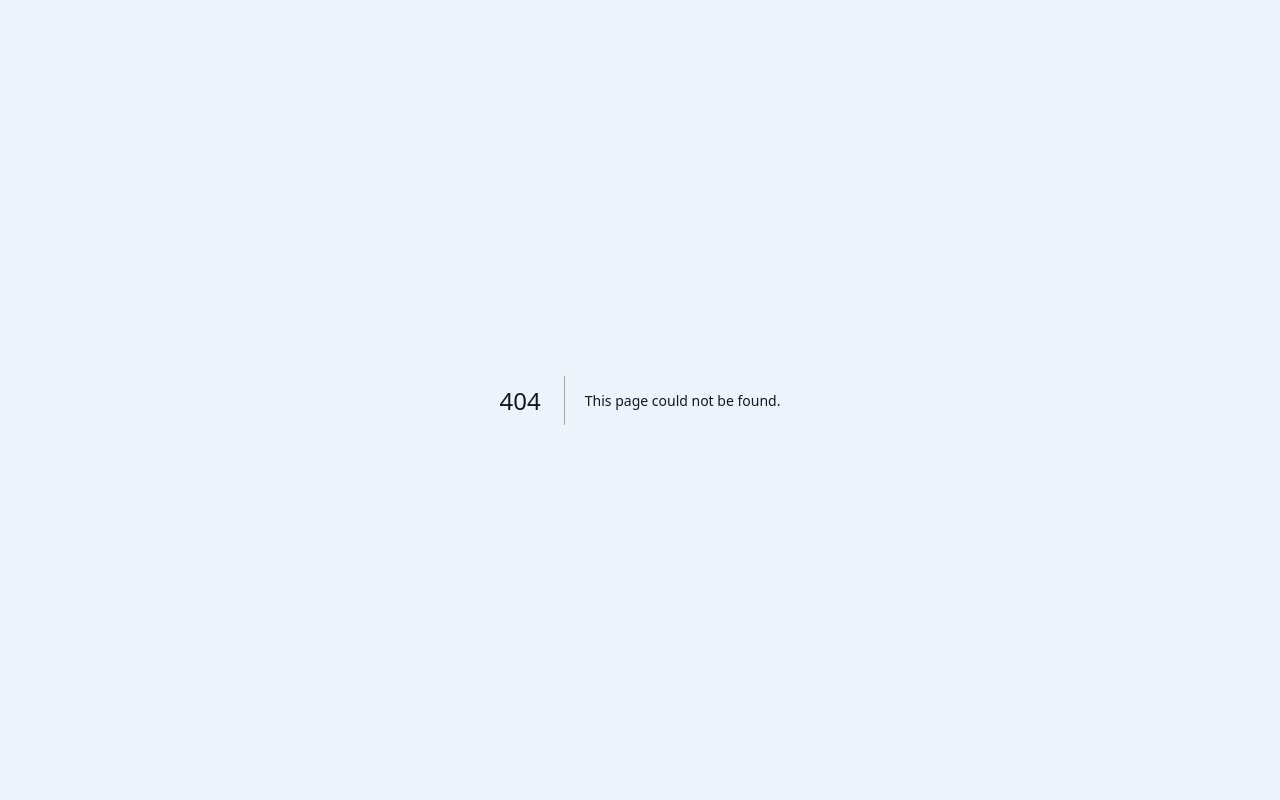
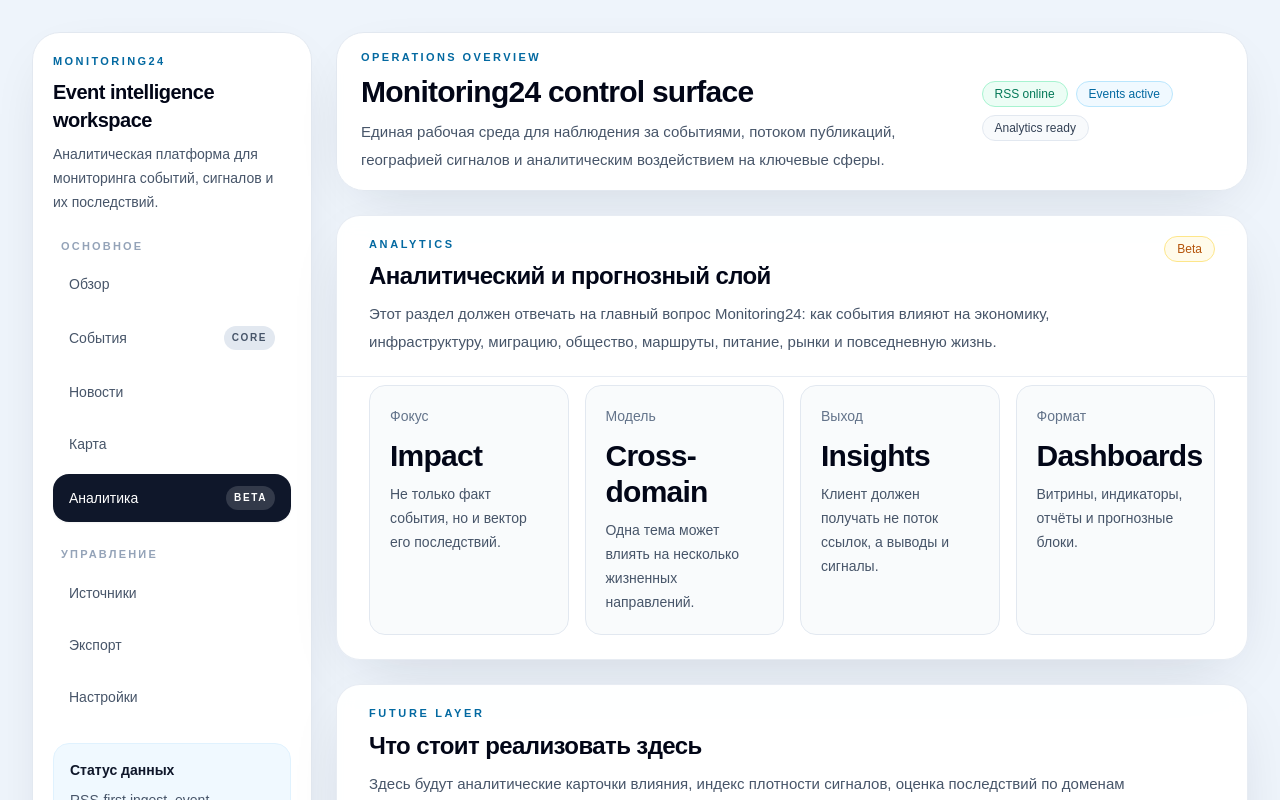
Before and after one commit to WolfRain007/monitoring24-app, a Next.js app: page /analytics in a window 1280 px wide. Before the commit this address had no page. Shown: the top 800 px of the page. Built offline with nearby package versions, Linux system fonts and the light colour scheme; no server answers.

Commit message:
Create page.tsxап

```diff
--- /dev/null
+++ b/app/analytics/page.tsx
@@ -0,0 +1,60 @@
+import { AppShell } from "@/components/layout/app-shell";
+import { EmptyState } from "@/components/ui/empty-state";
+import { MetricCard } from "@/components/ui/metric-card";
+import { Panel } from "@/components/ui/panel";
+import { SectionHeader } from "@/components/ui/section-header";
+import { StatusBadge } from "@/components/ui/status-badge";
+
+export default function AnalyticsPage() {
+  return (
+    <AppShell>
+      <Panel className="overflow-hidden">
+        <SectionHeader
+          eyebrow="Analytics"
+          title="Аналитический и прогнозный слой"
+          description="Этот раздел должен отвечать на главный вопрос Monitoring24: как события влияют на экономику, инфраструктуру, миграцию, общество, маршруты, питание, рынки и повседневную жизнь."
+          action={<StatusBadge label="Beta" tone="warning" />}
+        />
+
+        <div className="grid gap-4 px-6 pb-6 pt-2 sm:px-8 lg:grid-cols-4">
+          <MetricCard
+            label="Фокус"
+            value="Impact"
+            hint="Не только факт события, но и вектор его последствий."
+          />
+          <MetricCard
+            label="Модель"
+            value="Cross-domain"
+            hint="Одна тема может влиять на несколько жизненных направлений."
+          />
+          <MetricCard
+            label="Выход"
+            value="Insights"
+            hint="Клиент должен получать не поток ссылок, а выводы и сигналы."
+          />
+          <MetricCard
+            label="Формат"
+            value="Dashboards"
+            hint="Витрины, индикаторы, отчёты и прогнозные блоки."
+          />
+        </div>
+      </Panel>
+
+      <Panel className="overflow-hidden">
+        <SectionHeader
+          eyebrow="Future layer"
+          title="Что стоит реализовать здесь"
+          description="Здесь будут аналитические карточки влияния, индекс плотности сигналов, оценка последствий по доменам и экспорт клиентских обзоров."
+        />
+
+        <div className="px-6 pb-6 sm:px-8">
+          <EmptyState
+            eyebrow="Analysis backlog"
+            title="Аналитические витрины пока не подключены"
+            description="Следующим шагом сюда можно добавить impact score, доменные теги влияния, риск-матрицы и клиентские отчётные блоки."
+          />
+        </div>
+      </Panel>
+    </AppShell>
+  );
+}
```
